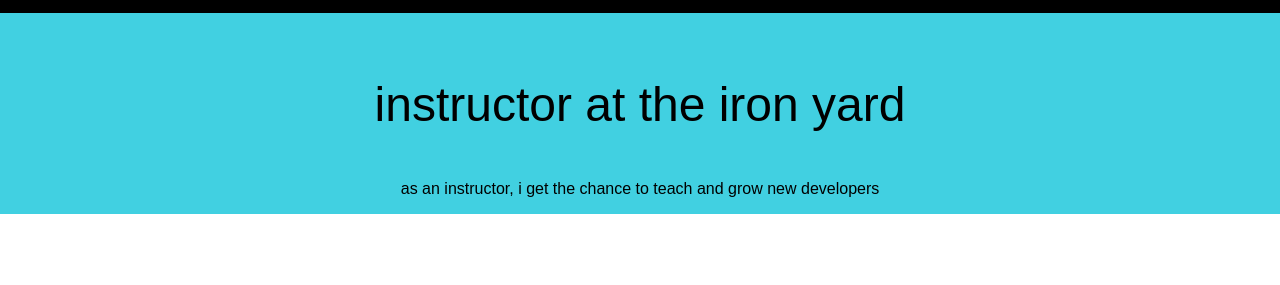
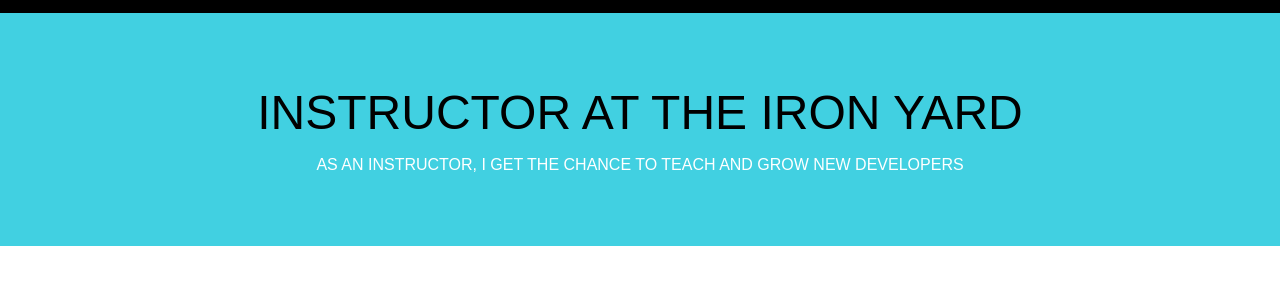
Before and after one commit to dwevins/07-portfolio, a website: page public/index.html in a window 1280 px wide. Shown: the part 69-354 px from the top of the page. Drawn offline with nearby package versions, Linux system fonts and the light colour scheme; files that its build step writes are made by us from their sources.

Commit message:
change intro margins, font case

```diff
--- a/public/index.html
+++ b/public/index.html
@@ -21,8 +21,8 @@
         </div>
       </header>
       <section class="intro">
-        <p class="intro__item--title">instructor at the iron yard</p>
-        <p class="intro__item--blurb">as an instructor, i get the chance to teach and grow new developers</p>
+        <p class="intro__item intro__item--title">instructor at the iron yard</p>
+        <p class="intro__item intro__item--blurb">as an instructor, i get the chance to teach and grow new developers</p>
       </section>
     </div>
   </div>
--- a/styles/_intro.scss
+++ b/styles/_intro.scss
@@ -4,18 +4,19 @@
   align-items: center;
   justify-content: center;
   width: 100%;
-  padding: $gutter;
+  padding: 4 * $gutter;
   background-color: $blue;
 
   &__item {
-    margin: 0;
+    margin: 0.5 * $gutter;
+    text-transform: uppercase;
 
     &--title {
       font-size: 3rem;
     }
 
     &--blurb {
-      margin: 0;
+      color: $white;
       font-size: 1rem;
     }
   }
```
